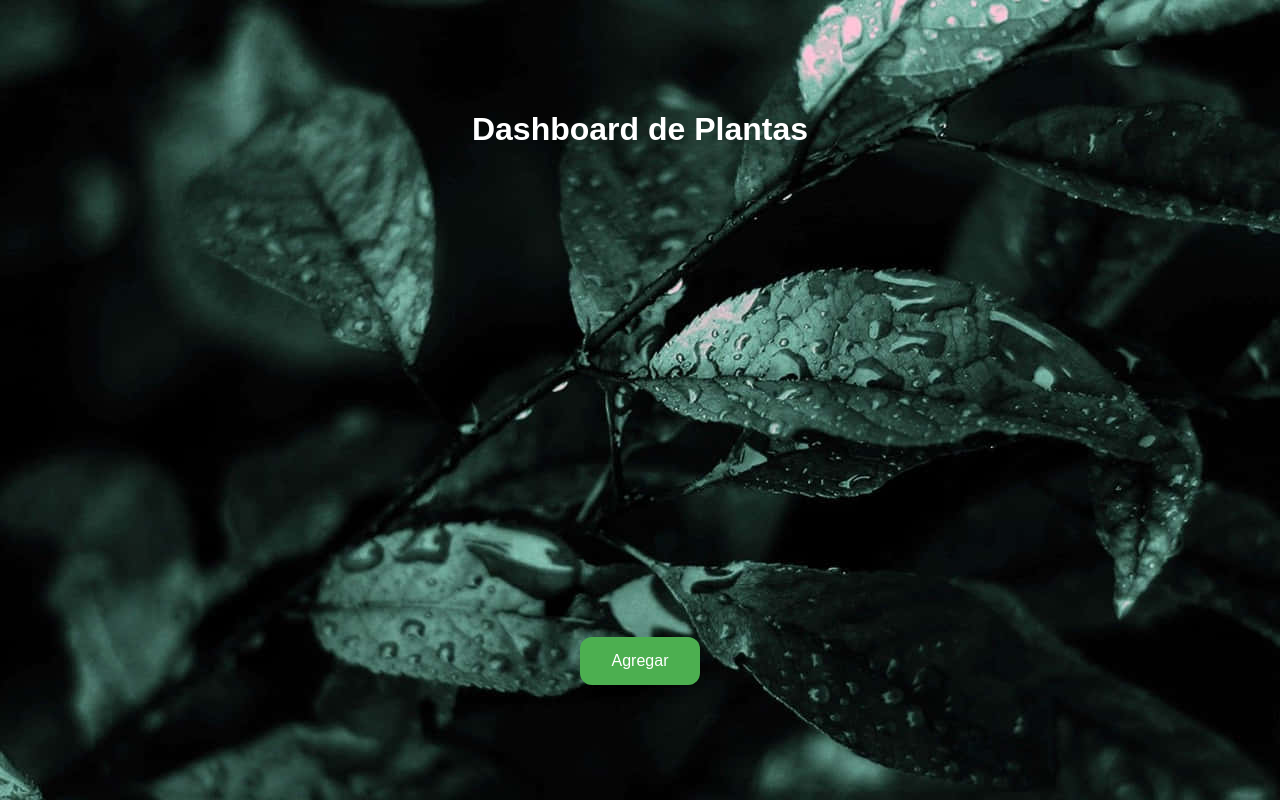
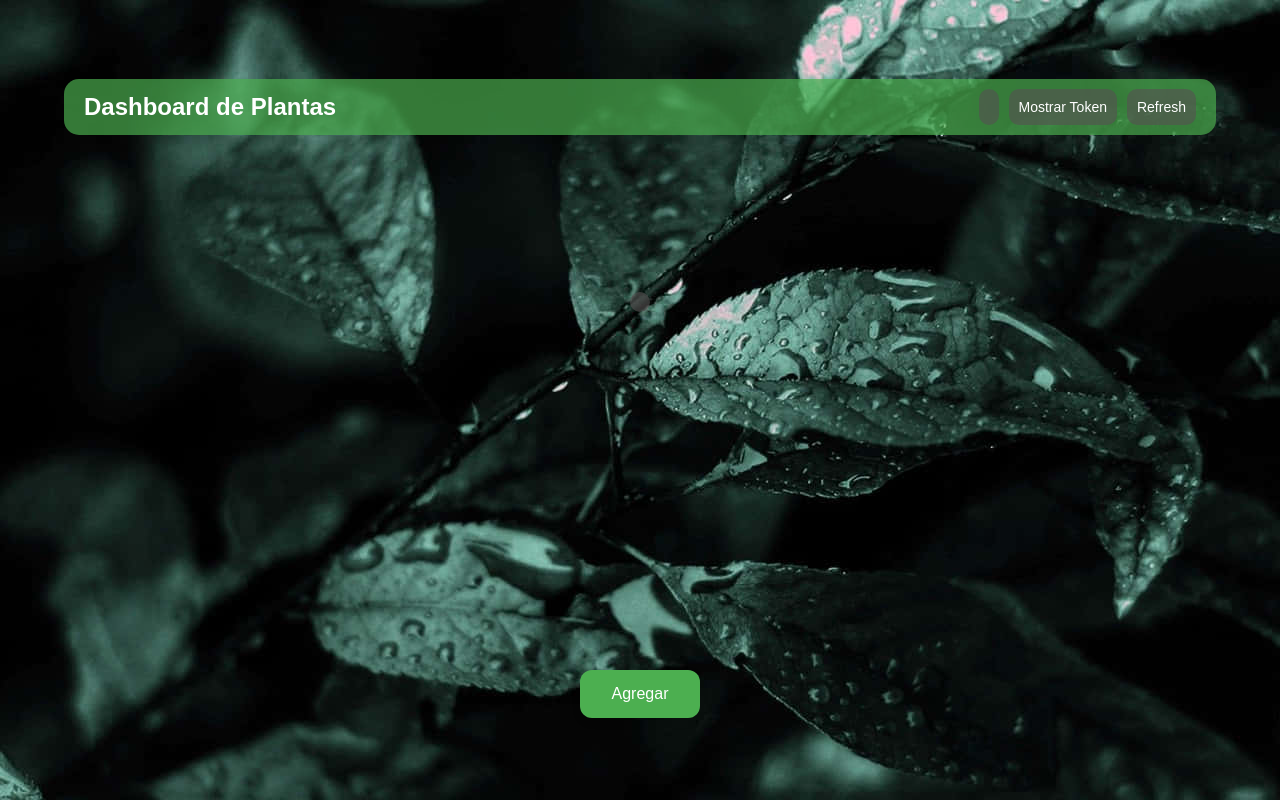
Before and after one commit to LuisAlberto2002/Proyecto-IOT-2024, a website: page CuidadoPlantas/public/dashboard.html in a window 1280 px wide. Drawn offline with Linux system fonts and the light colour scheme.

```diff
--- a/CuidadoPlantas/public/dashboard.html
+++ b/CuidadoPlantas/public/dashboard.html
@@ -28,10 +28,48 @@
     .pCard{
       background-color: #84bb88bf;
     }
+    .navbar {
+            display: flex;
+            justify-content: space-between;
+            align-items: center;
+            background-color: #4caf4fb0;
+            padding: 10px 20px;
+            width: 90%;
+            border-radius: 15px;
+        }
+        .navbar h1 {
+            color: white;
+            margin: 0;
+            font-size: 24px;
+        }
+        .navbar .button-group {
+            display: flex;
+            gap: 10px;
+        }
+        .navbar button, .hidden-content {
+            padding: 10px;
+            background-color: rgba(85, 82, 82, 0.622);
+            border: none;
+            border-radius: 10px;
+            cursor: pointer;
+            font-size: 14px;
+        }
+        .navbar button:hover {
+            background-color: #666363;
+        }
+
   </style>
 </head>
 <body style="background-image: url('./assets/bg.jpg');">
-  <h1 style="text-align: center; color: white;">Dashboard de Plantas</h1>
+    <div class="navbar">
+      <h1>Dashboard de Plantas</h1>
+      <div class="button-group">
+          <div id="hiddenContent" class="hidden-content"></div>
+          <button id="showTokenBtn">Mostrar Token</button>
+          <button id="refreshBtn">Refresh</button>
+      </div>
+  </div>
+  <div id="hiddenContent" class="hidden-content"></div>
   <div style="display: flex; flex-wrap: wrap; gap: 20px; padding: 20px;" id="plantList"></div>
   <button style="
         background-color: #4CAF50; /* Verde */
@@ -53,6 +91,26 @@
 
 
     <script>
+    const showTokenBtn = document.getElementById("showTokenBtn");
+    const hiddenContent = document.getElementById("hiddenContent");
+
+    showTokenBtn.addEventListener("click", () => {
+        const token = sessionStorage.getItem("token");
+        if (token) {
+            hiddenContent.textContent = `Token: ${token}`;
+            hiddenContent.style.display = "block";
+        } else {
+            hiddenContent.textContent = "No token found in session storage.";
+            hiddenContent.style.display = "block";
+        }
+    });
+
+    // Refresh the page on button click
+    const refreshBtn = document.getElementById("refreshBtn");
+    refreshBtn.addEventListener("click", () => {
+        location.reload();
+    });
+
     async function agregarPlanta() {
     try {
       // Obtener los valores necesarios
@@ -178,7 +236,7 @@
                     <hr>
                     <br>
                     <button
-                      style="background-color: #f44336; color: white; border: none; padding: 10px; cursor: pointer;"
+                      style="background-color: #f44336; color: white; border: none; padding: 10px; cursor: pointer; border-radius:10px"
                       value="${plant.name}"
                       onclick="deletePlant(this.value)">
                       Delete
```
